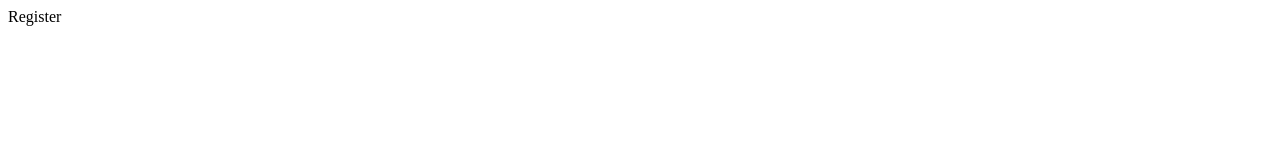
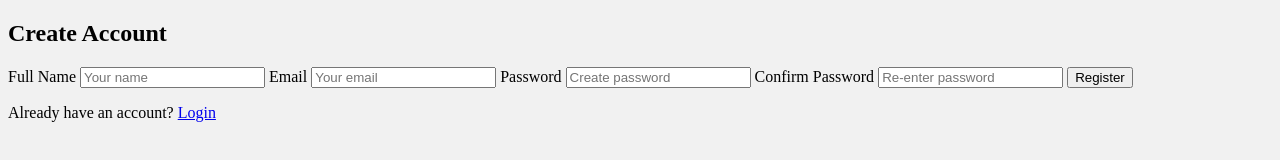
Before and after one commit to devab2081/CRT---TRAINING, a plain HTML site: page register.html in a window 1280 px wide. Drawn offline with Linux system fonts and the light colour scheme.

Commit message:
Create register.html with registration form

```diff
--- a/register.html
+++ b/register.html
@@ -1 +1,36 @@
-<html>Register</html>
+<!DOCTYPE html>
+<html lang="en">
+<head>
+    <meta charset="UTF-8">
+    <title>Register - CRT Training</title>
+    <link rel="stylesheet" href="style.css">
+</head>
+<body>
+
+    <div class="form-container">
+        <h2>Create Account</h2>
+
+        <form onsubmit="return validateRegister()">
+            <label>Full Name</label>
+            <input type="text" id="regName" placeholder="Your name" required>
+
+            <label>Email</label>
+            <input type="email" id="regEmail" placeholder="Your email" required>
+
+            <label>Password</label>
+            <input type="password" id="regPassword" placeholder="Create password" required>
+
+            <label>Confirm Password</label>
+            <input type="password" id="regConfirm" placeholder="Re-enter password" required>
+
+            <button type="submit">Register</button>
+
+            <p class="note">
+                Already have an account? <a href="login.html">Login</a>
+            </p>
+        </form>
+    </div>
+
+<script src="script.js"></script>
+</body>
+</html>
```
